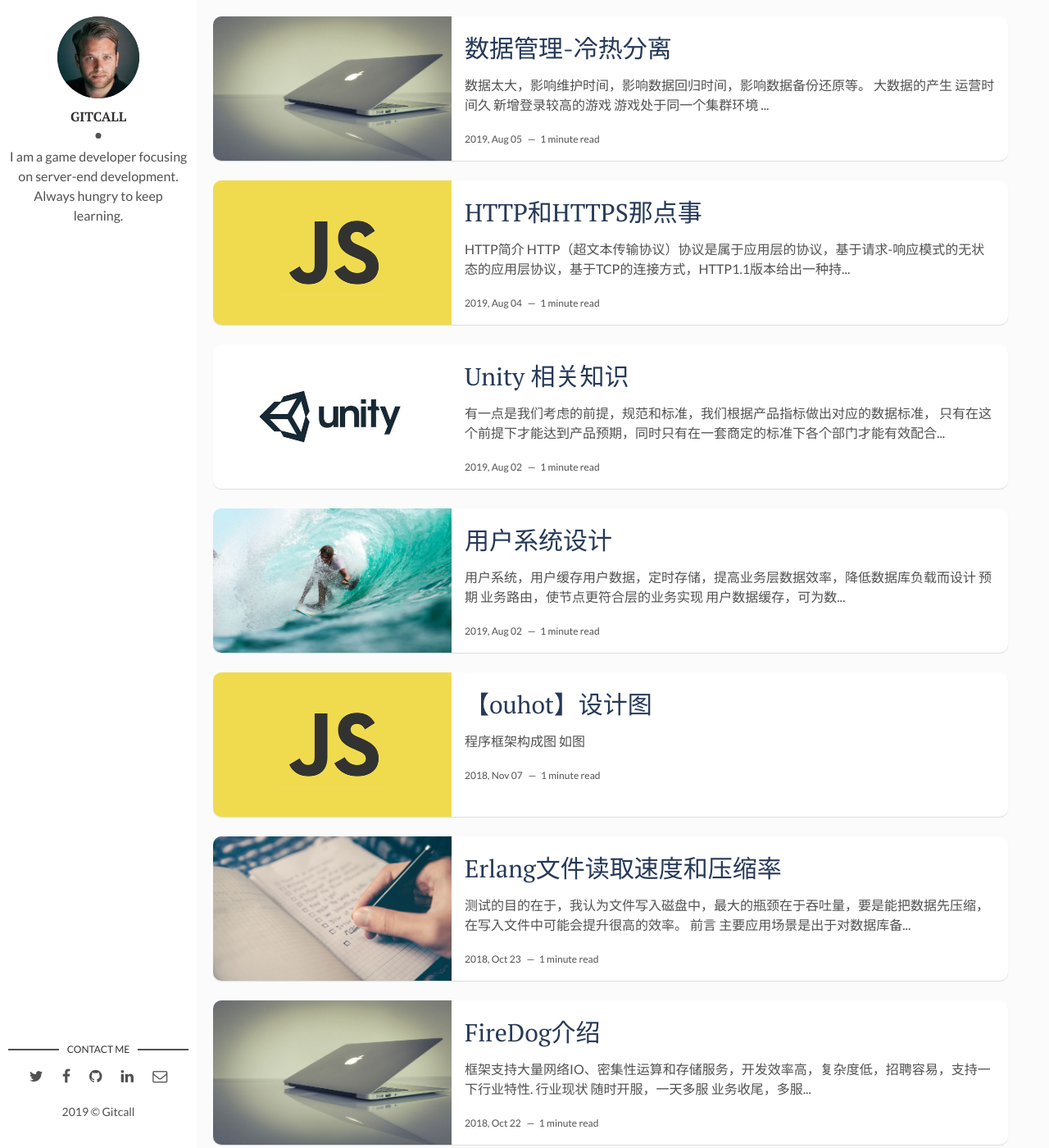
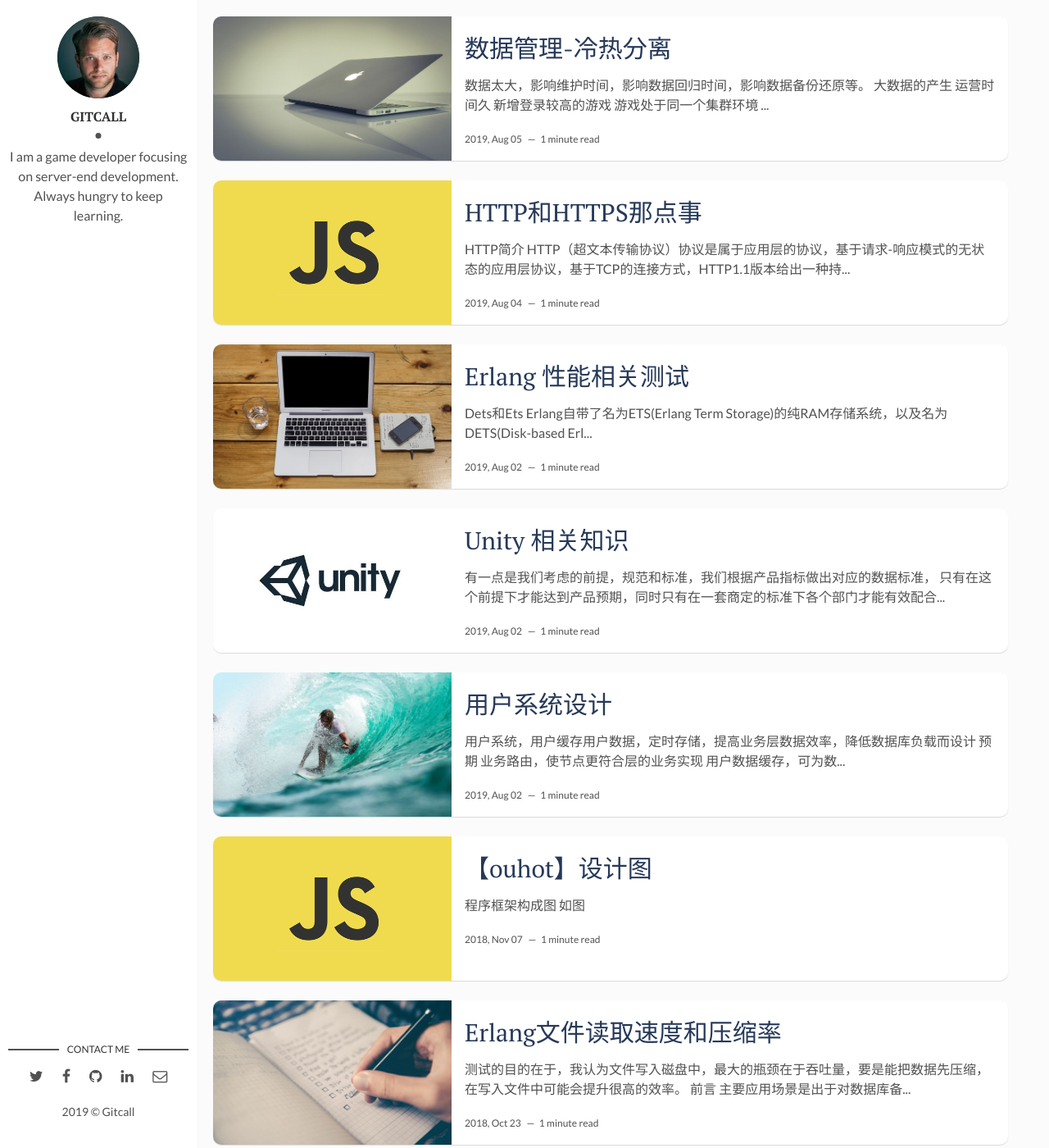
Before and after one commit to gohuge/blog, a Jekyll site: the page built from index.html, in a window 1280 px wide and 1400 px high. Shown: the whole window at 82% size. Built offline with Jekyll 4.4.1, drawn with Linux system fonts in a browser that asks for light colours; the list of posts is cut into pages by our own code; part of the change alters nothing that is shown; some of the changed text lies outside the part shown.

Commit message:
use_system
user_system

```diff
--- a/_posts/2019-08-02-user-system.md
+++ b/_posts/2019-08-02-user-system.md
@@ -29,6 +29,16 @@ tags: [blog]
 多个用户系统进程，还是只需要一个。
 只有一个的消息量可能有点大。
 
+4. 回档问题
+ - 做了缓存定时存储就会回档，实时存储又会带来对数据库的负载。
+ - 解决办法就是本地存储，延迟推送，或者缓存备份
+ - 多一次通信和多一份内存，单节点就不行了
+考虑下来采用本地存储（由于我们用的是Erlang所以可以直接采用Dets）
+在数据组织上，可以每个玩家一个dets；也可以每个缓存字段一个dets。
+如果每个玩家一个dets则多一份文件句柄，则可能有数千个，如果每个字段一个则可能只有数百个。
+但问题是，都操作一个dets可能造成并发和较大的性能消耗。
+ - dets需要一定的修复时间，所以表不宜太多
+
 ## 结论
 1. 取消用户进程常驻的概念，
  - 编程概念相对简单，不用围绕着用户进程
--- /dev/null
+++ b/_posts/2019-08-09-erlang_profile.md
@@ -0,0 +1,28 @@
+---
+layout: post
+title: Erlang 性能相关测试
+date: 2019-08-02 11:32:20
+img: mac.jpg
+tags: [erlang]
+---
+
+## Dets和Ets
+Erlang自带了名为ETS(Erlang Term Storage)的纯RAM存储系统，以及名为DETS(Disk-based Erlang Term Storage)的RAM/Disk混合存储系统。为了评价ETS/DETS的性能并和Memcached进行比较，需要进行本测试。
+
+## 测试环境
+笔记本，Intel Duo 1.8GHz(双核)，1GB RAM，60G SATA HD，Linux kernel 2.6.24(Ubuntu 8.04 Hardy)。
+Erlang OTP/R12B4，使用自带的ETS/DETS模块。
+Memcached 1.2.2，使用libmemcached 0.22作为客户端。
+
+## 测试用例和结果
+循环插入100w次简单键值对，键值均为32-bit整数循环变量值，因此每个键值对的有效大小为(4+4)=8个byte。
+- Erlang ETS 运行时间1.914s，QPS 522466.04
+- Erlang DETS 运行时间45.603s，QPS 21928.38
+- Memcached 运行时间54.22s，QPS 18443.3
+
+## 初步结论
+在测试使用的场景下，可以看出Erlang ETS的性能遥遥领先，这应该是因为ETS存储资源都在单个OS进程内，无须额外协议进行交互所致；
+Erlang DETS和Memcached的性能基本一致。
+
+## 修复Dets文件非常慢
+Dets文件的修复时间与文件中的记录数成正比，虽然Dets文件修复以前很慢，但是Dets的实现已被大量改写和改进。
```
